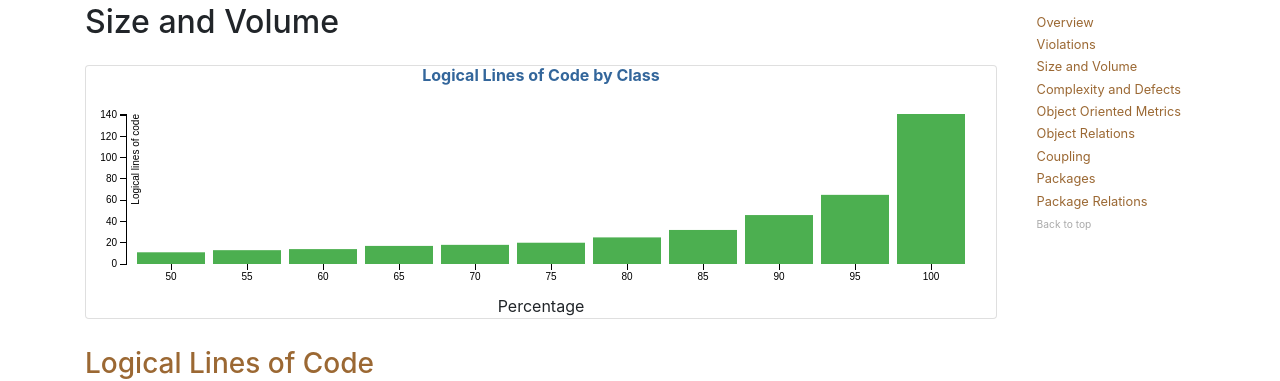
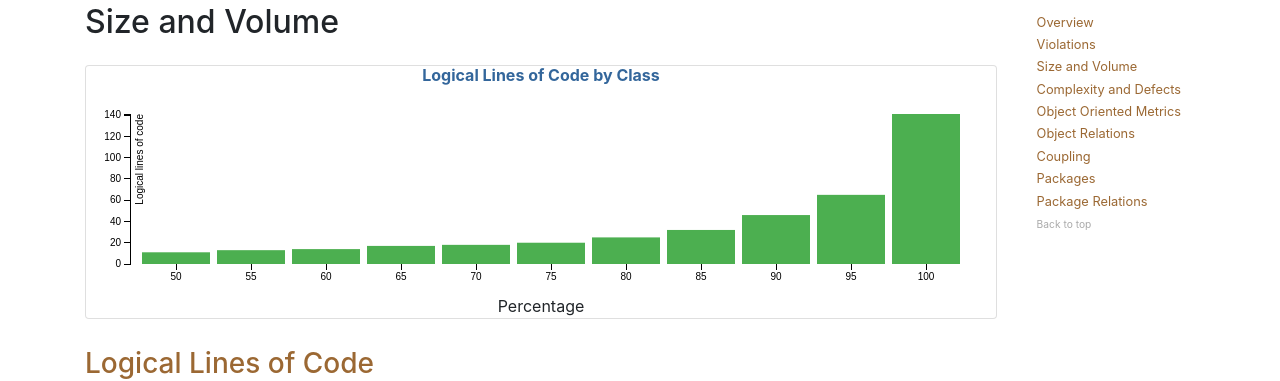
Before and after one commit to mvc5/mvc5.github.io, a Jekyll site: the page built from phpmetrics/loc.html, in a window 1280 px wide. Shown: the part 249-630 px from the top of the page. Built offline with Jekyll 4.4.1, drawn with Linux system fonts in a browser that asks for light colours; nearby versions of some CDN libraries.

Commit message:
card padding

```diff
--- a/phpmetrics/css/style.css
+++ b/phpmetrics/css/style.css
@@ -1,5 +1,6 @@
 .card {
     text-align: center;
+    padding:0 .25rem 0 .25rem;
 }
 
 .card-title {
```
